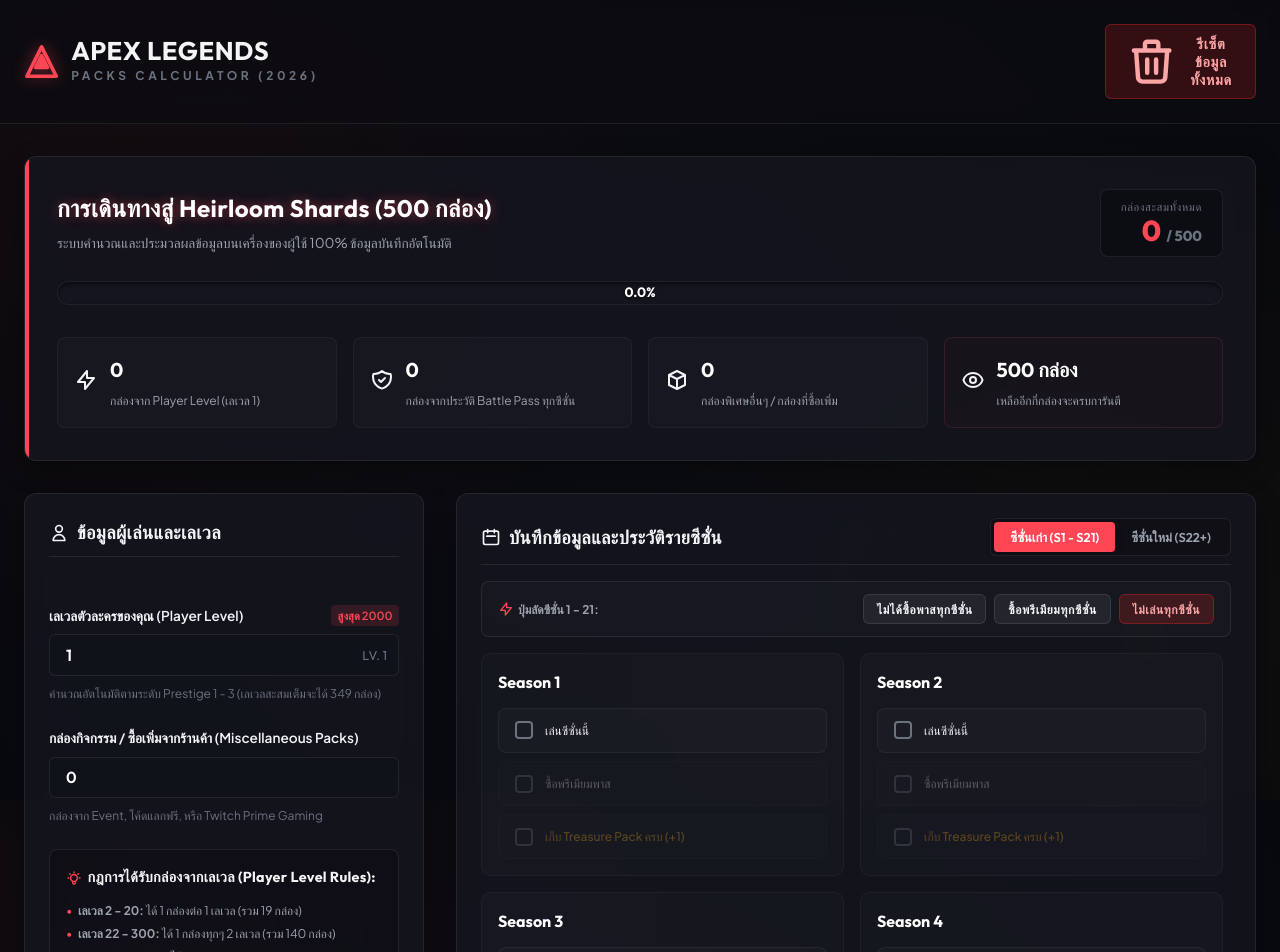
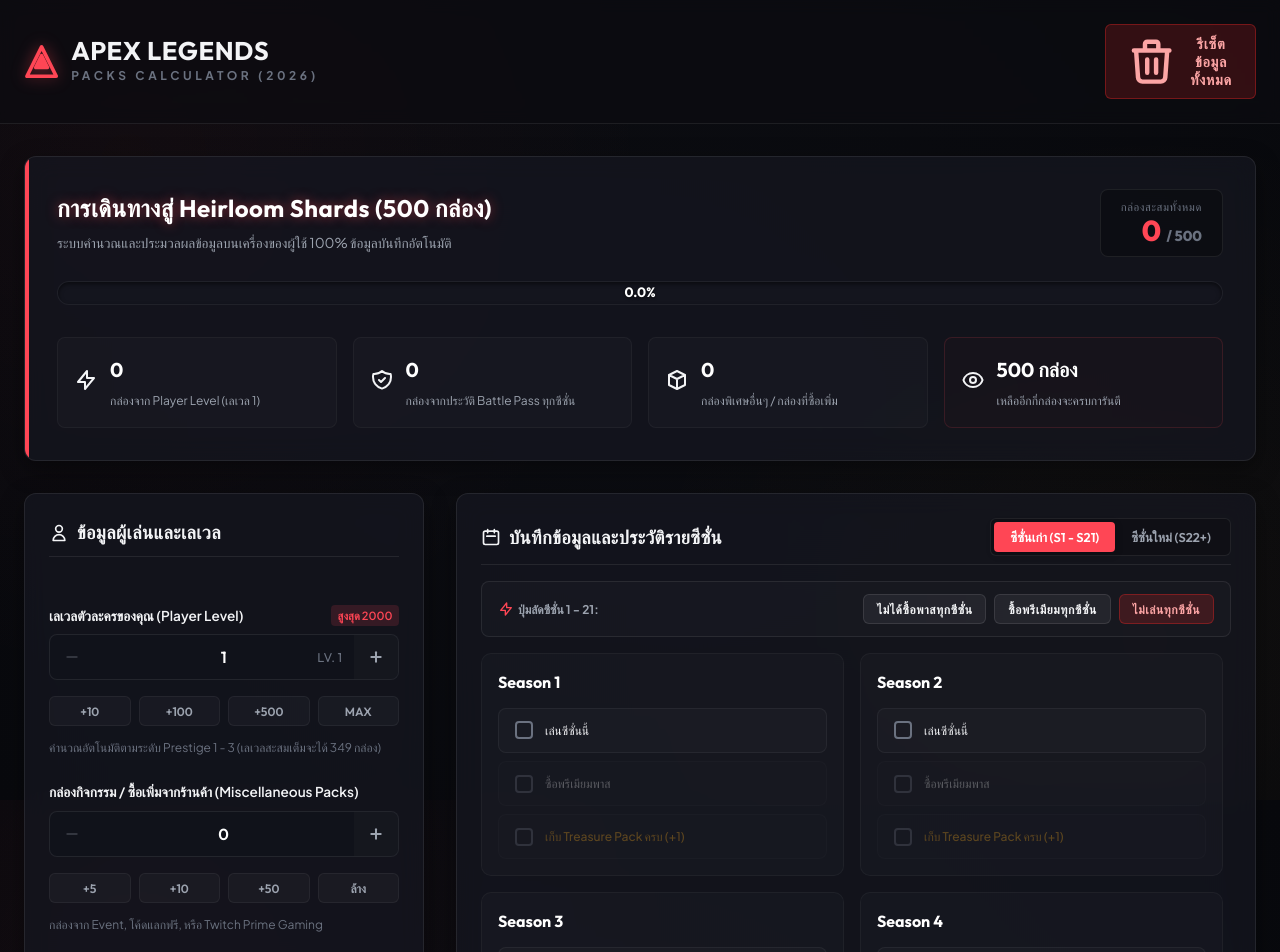
Before and after one commit to Bandidkw/apex-calculator-pack, a Vue app in the folder apex frontend/: page / in a window 1280 px wide. Shown: the top 952 px of the page. Built offline with nearby package versions, Linux system fonts and the light colour scheme.

Commit message:
Add premium custom numeric picker with quick presets

```diff
--- a/apex frontend/src/components/PlayerInfo.vue
+++ b/apex frontend/src/components/PlayerInfo.vue
@@ -17,6 +17,21 @@ const onMiscInput = (event: Event) => {
   const target = event.target as HTMLInputElement;
   let val = parseInt(target.value, 10);
   if (isNaN(val) || val < 0) val = 0;
+  state.miscPacks = val;
+};
+
+// Custom level adjustment
+const adjustLevel = (amount: number) => {
+  let val = state.playerLevel + amount;
+  if (val < 1) val = 1;
+  if (val > 2000) val = 2000;
+  state.playerLevel = val;
+};
+
+// Custom misc packs adjustment
+const adjustMisc = (amount: number) => {
+  let val = state.miscPacks + amount;
+  if (val < 0) val = 0;
   state.miscPacks = val;
 };
 </script>
@@ -41,13 +56,26 @@ const onMiscInput = (event: Event) => {
     </h3>
 
     <div class="inputs-stack">
-      <!-- Player Level Field -->
+      <!-- Player Level Field with Custom Stepper Buttons -->
       <div class="form-group">
         <label for="player-level" class="form-label">
           <span>เลเวลตัวละครของคุณ (Player Level)</span>
           <span class="badge">สูงสุด 2000</span>
         </label>
-        <div class="input-with-limit">
+
+        <div class="custom-numeric-picker">
+          <button
+            type="button"
+            class="picker-btn"
+            @click="adjustLevel(-1)"
+            :disabled="state.playerLevel <= 1"
+          >
+            <svg viewBox="0 0 24 24" fill="none" stroke="currentColor" stroke-width="3" stroke-linecap="round" stroke-linejoin="round">
+              <line x1="5" y1="12" x2="19" y2="12"></line>
+            </svg>
+          </button>
+
+          <div class="input-container">
             <input
               type="number"
               id="player-level"
@@ -55,29 +83,87 @@ const onMiscInput = (event: Event) => {
               @input="onLevelInput"
               min="1"
               max="2000"
-            class="form-input text-highlight"
+              class="form-input text-highlight text-center"
             />
             <span class="limit-indicator">LV. {{ state.playerLevel }}</span>
           </div>
-        <p class="input-tip">
+
+          <button
+            type="button"
+            class="picker-btn"
+            @click="adjustLevel(1)"
+            :disabled="state.playerLevel >= 2000"
+          >
+            <svg viewBox="0 0 24 24" fill="none" stroke="currentColor" stroke-width="3" stroke-linecap="round" stroke-linejoin="round">
+              <line x1="12" y1="5" x2="12" y2="19"></line>
+              <line x1="5" y1="12" x2="19" y2="12"></line>
+            </svg>
+          </button>
+        </div>
+
+        <!-- Quick Level Presets -->
+        <div class="preset-buttons">
+          <button type="button" class="preset-btn" @click="adjustLevel(10)">+10</button>
+          <button type="button" class="preset-btn" @click="adjustLevel(100)">+100</button>
+          <button type="button" class="preset-btn" @click="adjustLevel(500)">+500</button>
+          <button type="button" class="preset-btn preset-max" @click="state.playerLevel = 2000">MAX</button>
+        </div>
+
+        <p class="input-tip" style="margin-top: 0.25rem">
           คำนวณอัตโนมัติตามระดับ Prestige 1 - 3 (เลเวลสะสมเต็มจะได้ 349 กล่อง)
         </p>
       </div>
 
-      <!-- Misc Packs Field -->
+      <!-- Misc Packs Field with Custom Stepper Buttons -->
       <div class="form-group">
         <label for="misc-packs" class="form-label">
           <span>กล่องกิจกรรม / ซื้อเพิ่มจากร้านค้า (Miscellaneous Packs)</span>
         </label>
+
+        <div class="custom-numeric-picker">
+          <button
+            type="button"
+            class="picker-btn"
+            @click="adjustMisc(-1)"
+            :disabled="state.miscPacks <= 0"
+          >
+            <svg viewBox="0 0 24 24" fill="none" stroke="currentColor" stroke-width="3" stroke-linecap="round" stroke-linejoin="round">
+              <line x1="5" y1="12" x2="19" y2="12"></line>
+            </svg>
+          </button>
+
+          <div class="input-container">
             <input
               type="number"
               id="misc-packs"
               :value="state.miscPacks"
               @input="onMiscInput"
               min="0"
-          class="form-input text-highlight"
+              class="form-input text-highlight text-center"
             />
-        <p class="input-tip">
+          </div>
+
+          <button
+            type="button"
+            class="picker-btn"
+            @click="adjustMisc(1)"
+          >
+            <svg viewBox="0 0 24 24" fill="none" stroke="currentColor" stroke-width="3" stroke-linecap="round" stroke-linejoin="round">
+              <line x1="12" y1="5" x2="12" y2="19"></line>
+              <line x1="5" y1="12" x2="19" y2="12"></line>
+            </svg>
+          </button>
+        </div>
+
+        <!-- Quick Misc Presets -->
+        <div class="preset-buttons">
+          <button type="button" class="preset-btn" @click="adjustMisc(5)">+5</button>
+          <button type="button" class="preset-btn" @click="adjustMisc(10)">+10</button>
+          <button type="button" class="preset-btn" @click="adjustMisc(50)">+50</button>
+          <button type="button" class="preset-btn preset-reset" @click="state.miscPacks = 0">ล้าง</button>
+        </div>
+
+        <p class="input-tip" style="margin-top: 0.25rem">
           กล่องจาก Event, โค้ดแลกฟรี, หรือ Twitch Prime Gaming
         </p>
       </div>
@@ -171,8 +257,89 @@ const onMiscInput = (event: Event) => {
   font-size: 0.7rem;
 }
 
-.input-with-limit {
+/* Custom Numeric Picker Styles */
+.custom-numeric-picker {
+  display: flex;
+  align-items: center;
+  background: var(--bg-input);
+  border: 1px solid var(--border-color);
+  border-radius: 8px;
+  overflow: hidden;
+  transition: border-color var(--transition-fast), box-shadow var(--transition-fast);
+}
+
+.custom-numeric-picker:focus-within {
+  border-color: var(--color-primary);
+  box-shadow: 0 0 0 3px rgba(255, 70, 85, 0.15);
+}
+
+.picker-btn {
+  background: rgba(255, 255, 255, 0.02);
+  border: none;
+  color: var(--text-secondary);
+  width: 44px;
+  height: 44px;
+  display: flex;
+  align-items: center;
+  justify-content: center;
+  cursor: pointer;
+  transition: all var(--transition-fast);
+  user-select: none;
+}
+
+.picker-btn:hover:not(:disabled) {
+  background: rgba(255, 70, 85, 0.1);
+  color: var(--color-primary);
+}
+
+.picker-btn:active:not(:disabled) {
+  background: rgba(255, 70, 85, 0.2);
+  transform: scale(0.95);
+}
+
+.picker-btn:disabled {
+  opacity: 0.25;
+  cursor: not-allowed;
+}
+
+.picker-btn svg {
+  width: 1rem;
+  height: 1rem;
+}
+
+.input-container {
+  flex: 1;
   position: relative;
+  display: flex;
+  align-items: center;
+  justify-content: center;
+}
+
+.input-container .form-input {
+  border: none;
+  background: transparent;
+  text-align: center;
+  height: 44px;
+  padding: 0;
+  border-radius: 0;
+  width: 100%;
+}
+
+.input-container .form-input:focus {
+  border: none;
+  box-shadow: none;
+  outline: none;
+}
+
+/* Hide standard HTML5 number input spinners */
+.input-container input[type="number"]::-webkit-outer-spin-button,
+.input-container input[type="number"]::-webkit-inner-spin-button {
+  -webkit-appearance: none;
+  margin: 0;
+}
+
+.input-container input[type="number"] {
+  -moz-appearance: textfield;
 }
 
 .limit-indicator {
@@ -196,6 +363,46 @@ const onMiscInput = (event: Event) => {
 .input-tip {
   font-size: 0.75rem;
   color: var(--text-muted);
+}
+
+/* Presets wrapper styling */
+.preset-buttons {
+  display: flex;
+  gap: 0.5rem;
+  margin-top: 0.5rem;
+}
+
+.preset-btn {
+  flex: 1;
+  background: rgba(255, 255, 255, 0.03);
+  border: 1px solid rgba(255, 255, 255, 0.05);
+  border-radius: 6px;
+  color: var(--text-secondary);
+  font-family: var(--font-gaming);
+  font-weight: 600;
+  font-size: 0.75rem;
+  padding: 0.4rem 0.25rem;
+  cursor: pointer;
+  transition: all var(--transition-fast);
+  text-align: center;
+}
+
+.preset-btn:hover {
+  background: rgba(255, 70, 85, 0.08);
+  border-color: rgba(255, 70, 85, 0.2);
+  color: white;
+}
+
+.preset-btn.preset-max:hover {
+  background: rgba(255, 176, 31, 0.12);
+  border-color: rgba(255, 176, 31, 0.3);
+  color: var(--color-gold);
+}
+
+.preset-btn.preset-reset:hover {
+  background: rgba(220, 38, 38, 0.15);
+  border-color: rgba(220, 38, 38, 0.3);
+  color: #fca5a5;
 }
 
 .info-rules-card {
```
Lines whose indentation alone changed are shown as unchanged.
